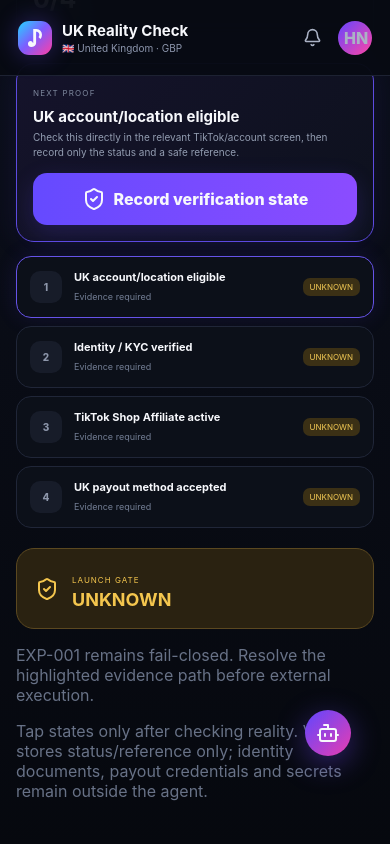
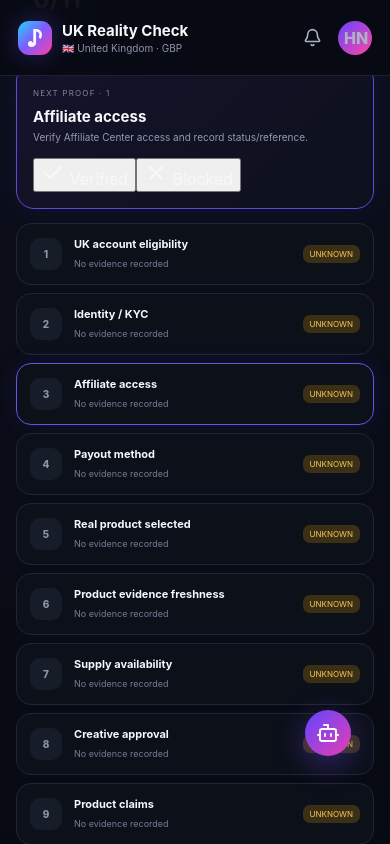
Before and after one commit to Hrmn-cpu1/AgentTikTokShopUK, a React (Vite) app: page / in a window 390 px wide. Both pictures are taken after a click on the button "UK money-path setup". Shown: the part 249-1093 px from the top of the page. Built offline with nearby package versions, Linux system fonts and the light colour scheme.

Commit message:
feat: project mobile checklist from reality registry

```diff
--- a/src/App.tsx
+++ b/src/App.tsx
@@ -1,6 +1,8 @@
 import { useState } from 'react';
 import { Bell, Bot, Check, ChevronRight, CircleDollarSign, FlaskConical, Home, Radar, Settings2, ShieldCheck, Sparkles, TrendingUp, WalletCards, X } from 'lucide-react';
-import { defaultEligibility, eligibilityLabels, nextRequirementState, resolveEligibility, type EligibilityRequirement, type EligibilitySnapshot } from './domain/eligibility';
+import { RealityEvidenceRegistry, type RealitySubject } from './domain/realityEvidenceRegistry';
+import { ingestOperatorEvidence } from './domain/operatorEvidenceIntake';
+import { orchestrateReadiness } from './domain/realityReadinessOrchestrator';
 
 type Page = 'home'|'radar'|'opportunity'|'tests'|'money'|'setup';
 const products = [
@@ -34,23 +36,40 @@
  <button className="primary" onClick={()=>go('tests')}><FlaskConical/> Create EXP-001</button></main></>}
 function TestsPage(){return <><Header title="Experiments"/><main><div className="demo">SAFE MODE · EXTERNAL EXECUTION OFF</div><section className="card experiment"><div className="row"><Pill>EXP-001</Pill><Pill tone="yellow">DRAFT</Pill></div><h2>Demo-first creative test</h2><p>Hypothesis: showing the product result in the first 2 seconds will create stronger commerce intent than a problem-first opening.</p><div className="steps"><div className="done"><Check/>Opportunity selected</div><div className="done"><Check/>Economics calculated</div><div><Sparkles/>Creative strategy pending</div><div><ShieldCheck/>Human approval required</div></div><div className="limit"><Metric label="Capital limit" value="£8.00"/><Metric label="Loss limit" value="£8.00"/></div><button className="primary"><Sparkles/> Generate creative strategy</button></section></main></>}
 function MoneyPage(){return <><Header title="Money"/><main><div className="demo">DEMO LEDGER · WITHDRAWAL REMAINS MANUAL</div><section className="hero money"><div><span>Realized contribution</span><h1>£0.00</h1><p>Settled commission − experiment costs</p></div><CircleDollarSign size={42}/></section><div className="grid3"><Metric label="Expected" value="£0.00"/><Metric label="Pending" value="£0.00"/><Metric label="Settled" value="£0.00"/></div><section className="card"><h3>Decision → Money trace</h3><div className="timeline"><b>Experiment</b><i/><b>Order</b><i/><b>Delivery</b><i/><b>Settlement</b><i/><b>Profit</b></div><p className="muted">No economic event recorded yet. Orders will never be counted as realized profit before settlement.</p></section><section className="card"><h3>Available for withdrawal</h3><div className="withdraw"><strong>£0.00</strong><Pill tone="blue">MANUAL</Pill></div><p>The agent never withdraws, transfers or changes payout destinations in V0.</p></section></main></>}
+const realityLabels: Record<RealitySubject,string> = {
+ UK_ACCOUNT_ELIGIBILITY:'UK account eligibility', IDENTITY_KYC:'Identity / KYC', AFFILIATE_ACCESS:'Affiliate access',
+ PAYOUT_METHOD:'Payout method', REAL_PRODUCT:'Real product selected', PRODUCT_FRESHNESS:'Product evidence freshness',
+ SUPPLY:'Supply availability', CREATIVE_APPROVAL:'Creative approval', PRODUCT_CLAIMS:'Product claims',
+ CAPITAL_BOUND:'Capital bound', LOSS_BOUND:'Loss bound',
+};
+const realitySubjects=Object.keys(realityLabels) as RealitySubject[];
+
 function SetupPage(){
- const [eligibility,setEligibility]=useState<EligibilitySnapshot>(defaultEligibility);
- const requirements=Object.keys(eligibilityLabels) as EligibilityRequirement[];
- const overall=resolveEligibility(eligibility);
- const tone=overall==='ELIGIBLE'?'green':overall==='BLOCKED'?'blocked':'yellow';
- const update=(key:EligibilityRequirement)=>setEligibility(current=>({...current,[key]:nextRequirementState(current[key])}));
- const unresolved=requirements.filter(key=>eligibility[key]!=='VERIFIED');
- const next=unresolved[0];
- const verified=requirements.length-unresolved.length;
+ const [registry]=useState(()=>new RealityEvidenceRegistry());
+ const [,render]=useState(0);
+ const now=new Date().toISOString();
+ const decision=orchestrateReadiness(registry,now,true);
+ const states=realitySubjects.map(subject=>registry.resolve(subject,now));
+ const verified=states.filter(x=>x.state==='VERIFIED').length;
+ const next=decision.nextProbe?.subject ?? null;
+ const tone=decision.launch.readiness==='READY'?'green':decision.launch.readiness==='BLOCKED'?'blocked':'yellow';
+
+ const record=(subject:RealitySubject,state:'VERIFIED'|'BLOCKED'|'UNKNOWN')=>{
+   ingestOperatorEvidence(registry,{
+     evidenceId:`operator:${subject}:${Date.now()}`, subject, state, source:'OPERATOR_VERIFIED',
+     observedAt:new Date().toISOString(), reference:`operator-check:${subject.toLowerCase()}`,
+   });
+   render(x=>x+1);
+ };
+
  return <><Header title="UK Reality Check"/><main>
-  <section className="setup-hero"><Settings2/><div><h2>EXP-001 launch checklist</h2><p>Verify reality from your phone. No document, password or bank credential is stored here.</p></div></section>
-  <section className="card readiness-card"><div className="readiness-top"><div><small>VERIFIED REALITY</small><h2>{verified}/{requirements.length}</h2></div><Pill tone={overall==='ELIGIBLE'?'green':overall==='BLOCKED'?'blocked':'yellow'}>{overall}</Pill></div><div className="progress"><i style={{width:`${Math.round((verified/requirements.length)*100)}%`}}/></div></section>
-  {next&&overall!=='BLOCKED'&&<section className="next-proof"><small>NEXT PROOF</small><h3>{eligibilityLabels[next]}</h3><p>Check this directly in the relevant TikTok/account screen, then record only the status and a safe reference.</p><button className="primary" onClick={()=>update(next)}><ShieldCheck/> Record verification state</button></section>}
-  {requirements.map((key,index)=>{const state=eligibility[key];return <button className={'check-row '+(key===next?'current':'')} key={key} onClick={()=>update(key)}><span className={'step-no '+(state==='VERIFIED'?'done':state==='BLOCKED'?'blocked':'')}>{state==='VERIFIED'?<Check/>:index+1}</span><div className="grow"><b>{eligibilityLabels[key]}</b><small>{state==='UNKNOWN'?'Evidence required':state==='VERIFIED'?'Evidence recorded':'Resolve blocker before launch'}</small></div><Pill tone={state==='VERIFIED'?'green':state==='BLOCKED'?'blocked':'yellow'}>{state}</Pill></button>})}
-  <section className={'eligibility '+tone}><ShieldCheck/><div><small>LAUNCH GATE</small><h2>{overall==='ELIGIBLE'?'READY FOR POLICY CHECK':overall}</h2></div></section>
-  <p className="muted">{overall==='ELIGIBLE'?'Reality prerequisites are verified. Policy, human approval and the execution kill switch still control publication.':'EXP-001 remains fail-closed. Resolve the highlighted evidence path before external execution.'}</p>
-  <p className="muted">Tap states only after checking reality. V0 stores status/reference only; identity documents, payout credentials and secrets remain outside the agent.</p>
+  <section className="setup-hero"><Settings2/><div><h2>EXP-001 launch checklist</h2><p>UI is now a projection of the evidence registry. No evidence means UNKNOWN.</p></div></section>
+  <section className="card readiness-card"><div className="readiness-top"><div><small>VERIFIED REALITY</small><h2>{verified}/{realitySubjects.length}</h2></div><Pill tone={tone}>{decision.launch.readiness}</Pill></div><div className="progress"><i style={{width:`${Math.round((verified/realitySubjects.length)*100)}%`}}/></div></section>
+  {next&&<section className="next-proof"><small>NEXT PROOF · {decision.nextProbe?.dependencyTier}</small><h3>{realityLabels[next]}</h3><p>{decision.message}</p><div className="evidence-actions"><button onClick={()=>record(next,'VERIFIED')}><Check/> Verified</button><button onClick={()=>record(next,'BLOCKED')}><X/> Blocked</button></div></section>}
+  {states.map((item,index)=><article className={'check-row '+(item.subject===next?'current':'')} key={item.subject}><span className={'step-no '+(item.state==='VERIFIED'?'done':item.state==='BLOCKED'?'blocked':'')}>{item.state==='VERIFIED'?<Check/>:index+1}</span><div className="grow"><b>{realityLabels[item.subject]}</b><small>{item.evidenceId?`Evidence: ${item.evidenceId}`:'No evidence recorded'}</small></div><Pill tone={item.state==='VERIFIED'?'green':item.state==='BLOCKED'?'blocked':'yellow'}>{item.state}</Pill></article>)}
+  <section className={'eligibility '+tone}><ShieldCheck/><div><small>ORCHESTRATOR</small><h2>{decision.action}</h2></div></section>
+  <p className="muted">{decision.message}</p>
+  <p className="muted">Only the highlighted proof can be recorded here. Evidence passes through the safe intake boundary; credentials and identity/bank documents remain outside the agent.</p>
  </main></>
 }
 export default function App(){const [page,setPage]=useState<Page>('home');let body=page==='home'?<HomePage go={setPage}/>:page==='radar'?<RadarPage go={setPage}/>:page==='opportunity'?<OpportunityPage go={setPage}/>:page==='tests'?<TestsPage/>:page==='money'?<MoneyPage/>:<SetupPage/>;return <div className="app">{body}{page!=='setup'&&page!=='opportunity'&&<Nav page={page} setPage={setPage}/>}<button className="bot" aria-label="Agent assistant"><Bot/></button></div>}
```
